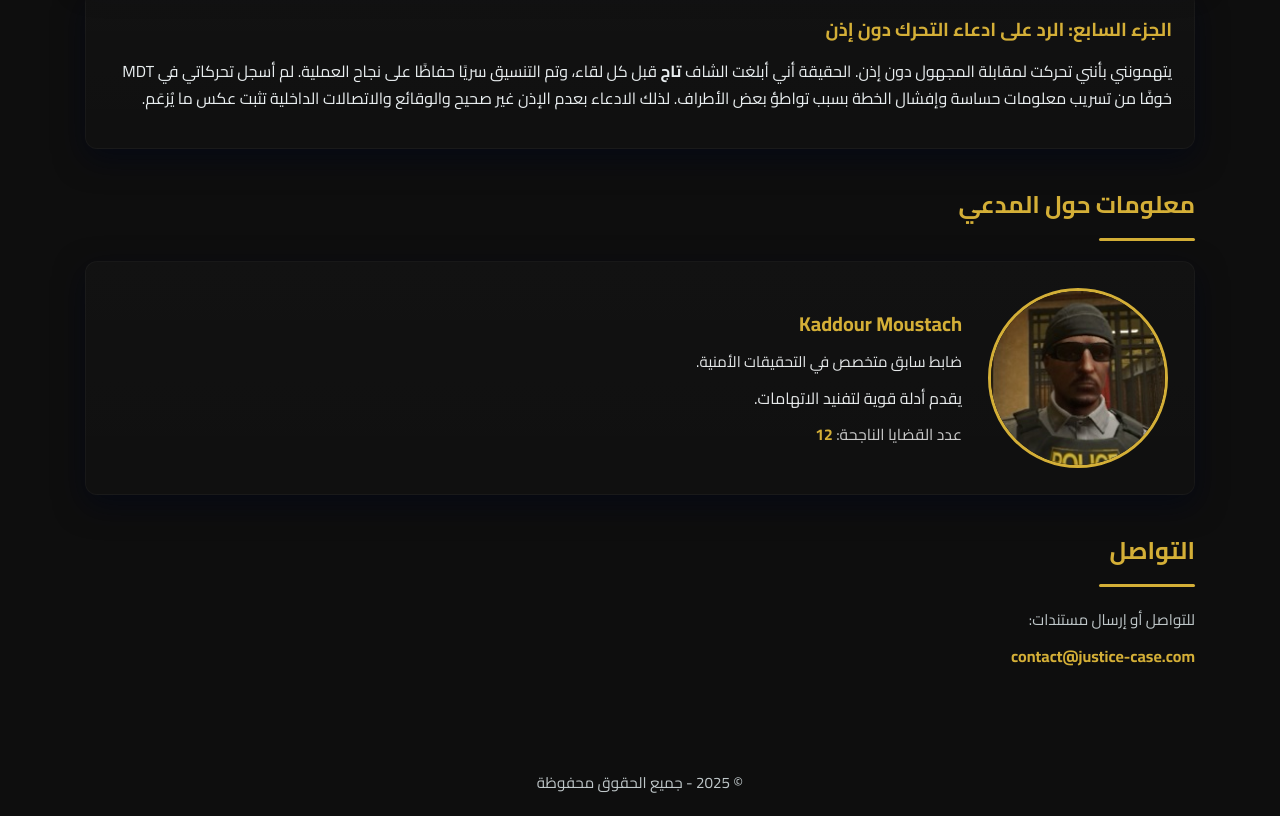
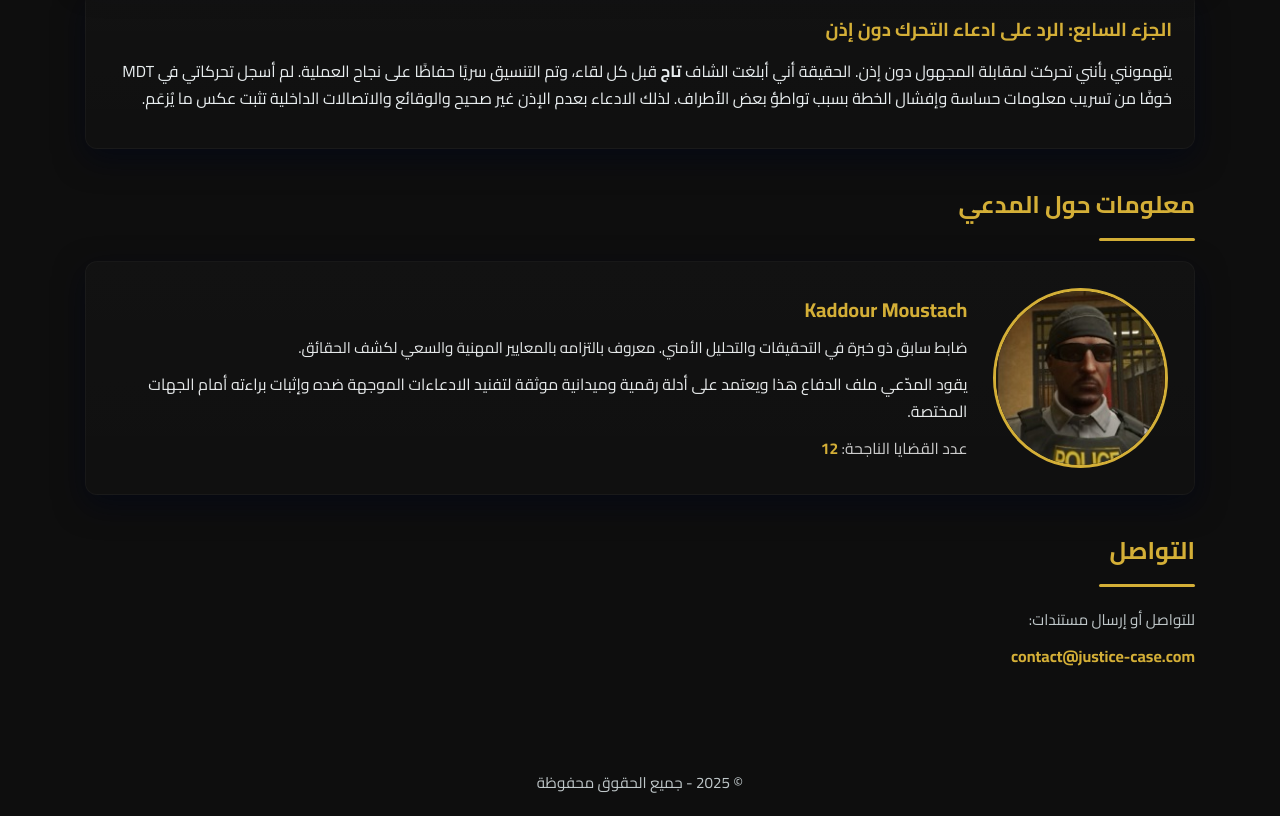
Before and after one commit to cdh0/Legenddz, a plain HTML site: page index.html in a window 1280 px wide. Shown: the part 3049-3865 px from the top of the page. Drawn offline with Linux system fonts and the light colour scheme.

Commit message:
Update index.html

```diff
--- a/index.html
+++ b/index.html
@@ -321,16 +321,17 @@
       </div>
 
     </section>
-
+    <!-- ====== Plaintiff Info ====== -->
     <section id="plaintiff">
       <h2>معلومات حول المدعي</h2>
       <div class="divider"></div>
+
       <div class="plaintiff">
         <img src="images/plaintiff.jpg" alt="صورة المدعي">
         <div class="plaintiff-info">
           <h3>Kaddour Moustach</h3>
-          <p class="muted">ضابط سابق متخصص في التحقيقات الأمنية.</p>
-          <p>يقدم أدلة قوية لتفنيد الاتهامات.</p>
+          <p class="muted">ضابط سابق ذو خبرة في التحقيقات والتحليل الأمني. معروف بالتزامه بالمعايير المهنية والسعي لكشف الحقائق.</p>
+          <p>يقود المدّعي ملف الدفاع هذا ويعتمد على أدلة رقمية وميدانية موثقة لتفنيد الادعاءات الموجهة ضده وإثبات براءته أمام الجهات المختصة.</p>
           <div class="plaintiff-stats">عدد القضايا الناجحة: <span>12</span></div>
         </div>
       </div>
```
